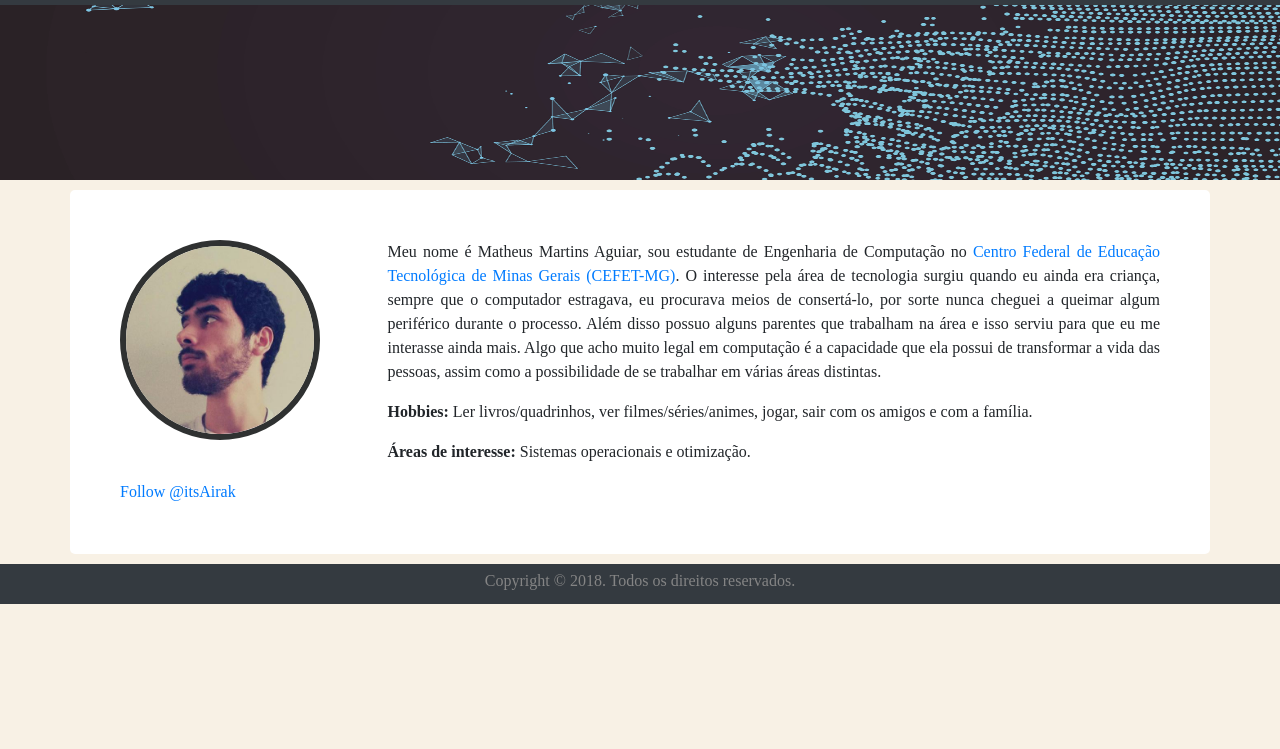
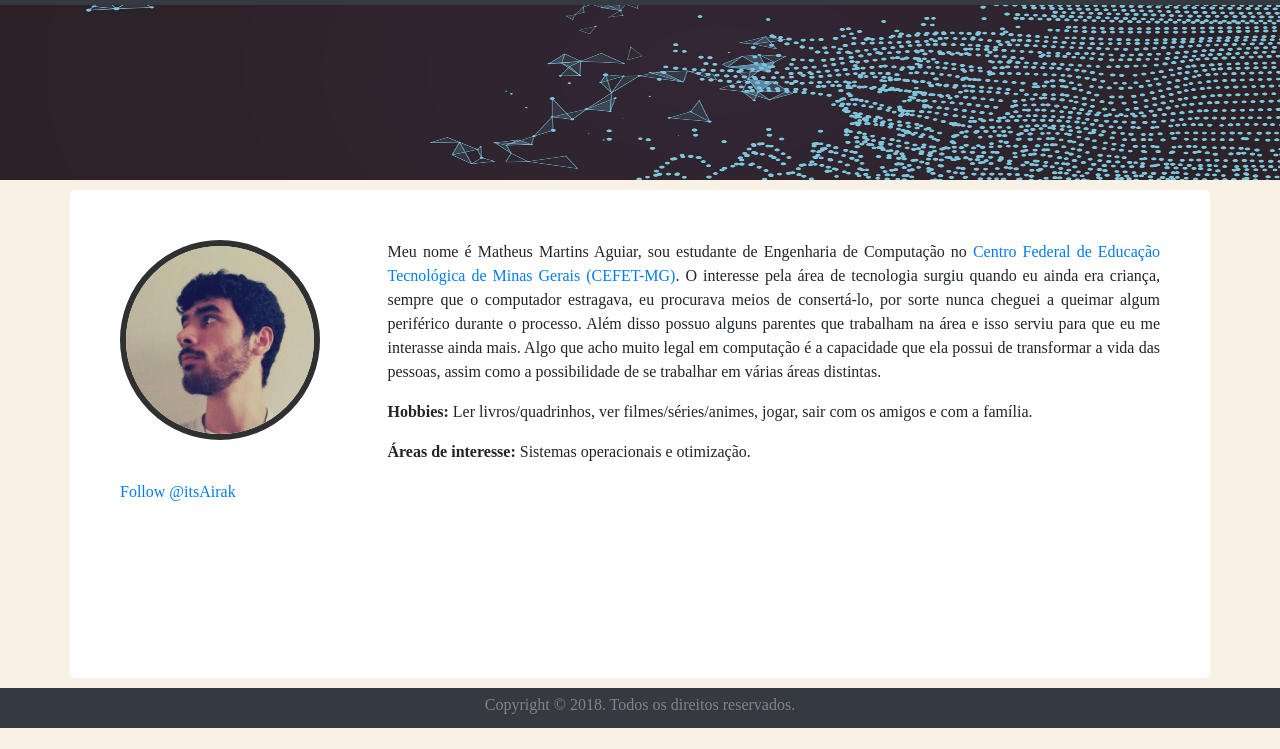
Before and after one commit to Airak/cefet-web-portifolio, a plain HTML site: page index.html in a window 1280 px wide. Shown: the part 51-800 px from the top of the page. Drawn offline with nearby package versions, Linux system fonts and the light colour scheme; a web font is replaced by a local one.

Commit message:
Altura mínima dos containeres de conteudo

```diff
--- a/css/styles.css
+++ b/css/styles.css
@@ -70,3 +70,7 @@ body{
 #logo{
 	font-family: 'Charmonman', cursive;
 }
+
+.container-conteudo{
+	min-height: 61vh;
+}
```
